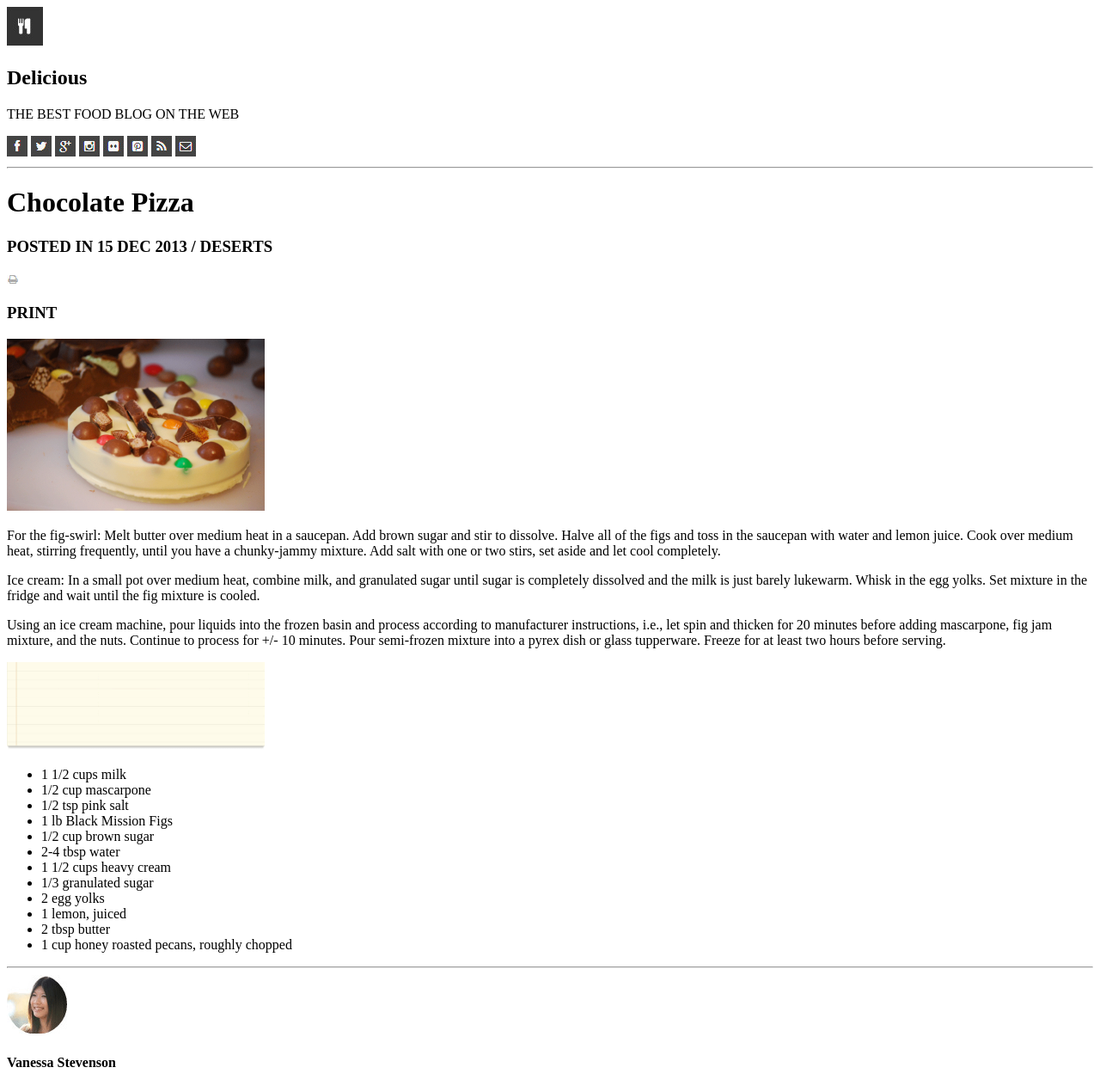
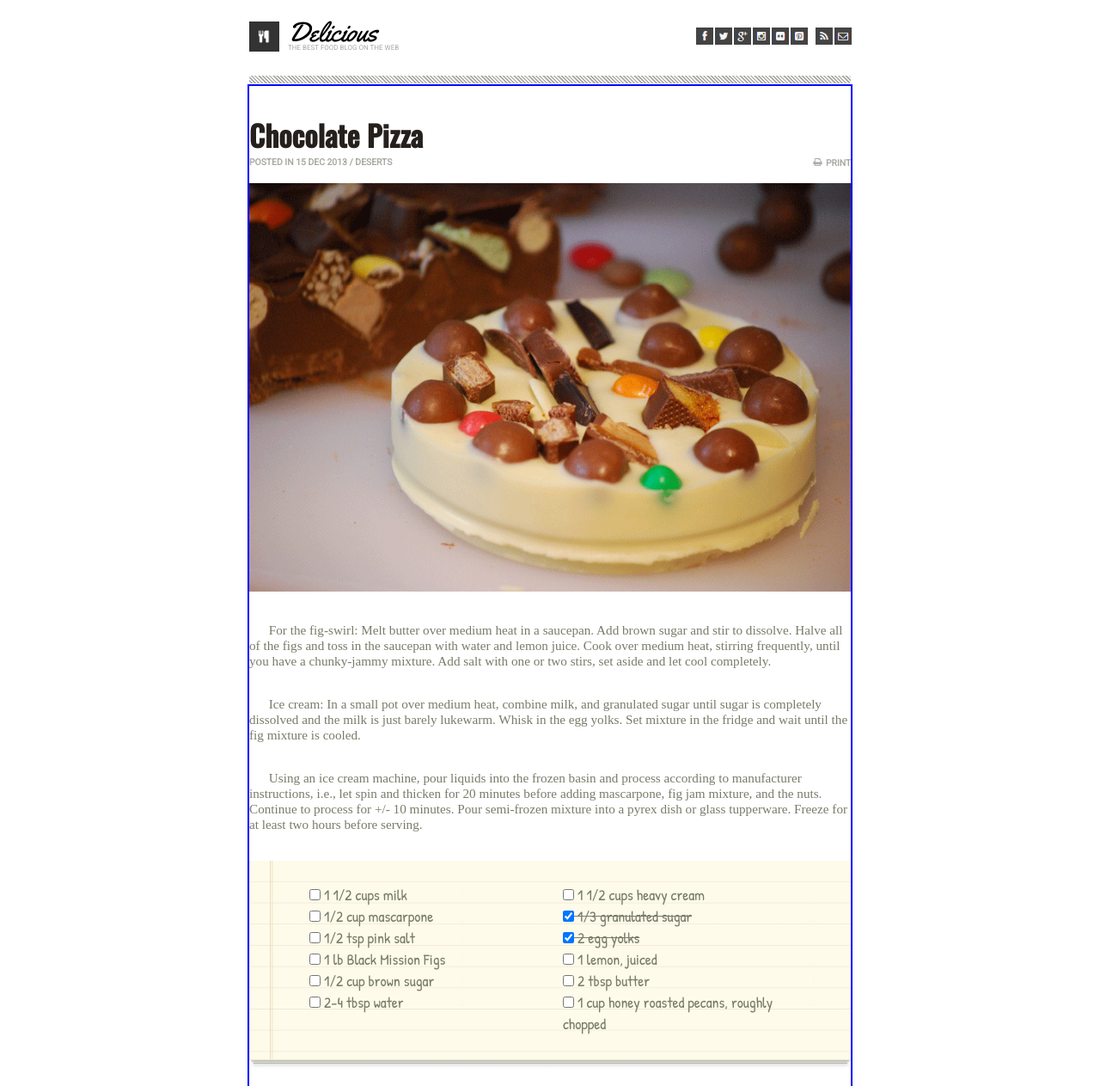
Before and after one commit to jdabassett/chocolate-pizza-css2, a plain HTML site: page index.html in a window 1280 px wide. Shown: the top 1263 px of the page at 86% size. Drawn offline with nearby package versions, Linux system fonts and the light colour scheme; a web font is replaced by a local one.

Commit message:
most of the css styling is finished

```diff
--- a/index.css
+++ /dev/null
@@ -1,52 +0,0 @@
-icon icon-large" src="./images/logo.png" alt="fork and knife"/>
-      <div class="head-title-container">
-        <h2 class="head-title">Delicious</h2>
-        <p class="head-paragraph">THE BEST FOOD BLOG ON THE WEB</p>
-      </div>
-      <div class="head-icon-container">
-        <img class="icon icon-small facebook" src="./images/fb-icon.png" alt="facebook-icon"/>
-        <img class="icon icon-small twitter" src="./images/twit-icon.png" alt="twitter-icon"/>
-        <img class="icon icon-small google" src="./images/gp-icon.png" alt="google-icon"/>
-        <img class="icon icon-small instagram" src="./images/insta-icon.png" alt="instagram-icon"/>
-        <img class="icon icon-small youtube" src="./images/flic-icon.png" alt="flick-icon"/>
-        <img class="icon icon-small pinterest" src="./images/pint-icon.png" alt="pinterest-icon"/>
-        <img class="icon icon-small rss" src="./images/rss-icon.png" alt="rss-icon"/>
-        <img class="icon icon-small email" src="./images/mail-icon.png" alt="email-icon"/>
-      </div>
-      <hr class="large-divider">
-    </head>
-
-    <main>
-
-      <h1 class="title">Chocolate Pizza</h1>
-      <h3 class="subtitle">POSTED IN 15 DEC 2013 / DESERTS</h3>
-      <div class="print-container">
-        <img class="icon icon-print" src="./images/print-icon.png" alt="print-icon"/>
-        <h3 class="print-text">PRINT</h3>
-      </div>
-
-      <img class="main-image" src="./images/choco-pizza.png" alt="chocolate-pizza-image" width="300px"/>
-
-.paragraph-container
-.paragraph
-
-.card-container
-.card-image
-.ul-list
-.li
-.checkmark
-.large-divider
-.author-image
-.author-title
-.author-paragraph">Food enthusiast, photography fan. Add a pinch of raw foodism and that's pretty much who I am.</p>
-        <button class="share-button">SHARE RECIPE</button>
-      </div>
-
-    </main>
-
-    <footer>
-      <div class="footer-divider-container">
-        <hr class="footer-divider">
-        <img class="icon footer-logo" src="./images/small-logo.png" alt="small-logo"/>
-      </div>
-      <p class="footer-paragraph
--- a/index.html
+++ b/index.html
@@ -2,12 +2,16 @@
 <html lang="en">
   <header>
     <title>Title</title>
-    <link href="index.css" rel="stylesheet"/>
+    <link href="styles.css" rel="stylesheet"/>
     <meta name="viewport" content="width=device-width, initial-scale=1.0"/>
+    <link rel="preconnect" href="https://fonts.googleapis.com">
+    <link rel="preconnect" href="https://fonts.gstatic.com" crossorigin>
+    <link href="https://fonts.googleapis.com/css2?family=Carrois+Gothic+SC&family=Noto+Serif&family=Oswald:wght@500&family=Patrick+Hand&family=Roboto&family=Yellowtail&display=swap" rel="stylesheet">
   </header>
   <body>
 
     <head>
+      <div class="head-container">
         <img class="icon icon-large" src="./images/logo.png" alt="fork and knife"/>
         <div class="head-title-container">
           <h2 class="head-title">Delicious</h2>
@@ -23,10 +27,11 @@
           <img class="icon icon-small rss" src="./images/rss-icon.png" alt="rss-icon"/>
           <img class="icon icon-small email" src="./images/mail-icon.png" alt="email-icon"/>
         </div>
-      <hr class="large-divider">
+        <hr class="large-divider head-divider">
+      </div>
     </head>
 
-    <main>
+    <main class="main-container">
 
       <h1 class="title">Chocolate Pizza</h1>
       <h3 class="subtitle">POSTED IN 15 DEC 2013 / DESERTS</h3>
@@ -45,22 +50,24 @@
 
       <div class="card-container">
         <img class="card-image" src="./images/list-bg.png" alt="flashcard" width="300px"/>
-        <ul class="ul-list">
-          <li class="li">1 1/2 cups milk</li>
-          <li class="li">1/2 cup mascarpone</li>
-          <li class="li">1/2 tsp pink salt</li>
-          <li class="li">1 lb Black Mission Figs</li>
-          <li class="li">1/2 cup brown sugar</li>
-          <li class="li">2-4 tbsp water</li>
-          <li class="li checkmark">1 1/2 cups heavy cream</li>
-          <li class="li checkmark">1/3 granulated sugar</li>
-          <li class="li">2 egg yolks</li>
-          <li class="li">1 lemon, juiced</li>
-          <li class="li">2 tbsp butter</li>
-          <li class="li">1 cup honey roasted pecans, roughly chopped</li>
+        <ul class="ul-list left">
+          <li class="li"><input class="checkbox" type="checkbox"> 1 1/2 cups milk</input></li>
+          <li class="li"><input class="checkbox" type="checkbox"> 1/2 cup mascarpone</input></li>
+          <li class="li"><input class="checkbox" type="checkbox"> 1/2 tsp pink salt</input></li>
+          <li class="li"><input class="checkbox" type="checkbox"> 1 lb Black Mission Figs</input></li>
+          <li class="li"><input class="checkbox" type="checkbox"> 1/2 cup brown sugar</input></li>
+          <li class="li"><input class="checkbox" type="checkbox"> 2-4 tbsp water</input></li>
+          </ul>
+        <ul class="ul-list right">
+          <li class="li"><input class="checkbox" type="checkbox"> 1 1/2 cups heavy cream</input></li>
+          <li class="li checkmark"><input class="checkbox" type="checkbox" checked> 1/3 granulated sugar</input></li>
+          <li class="li checkmark"><input class="checkbox" type="checkbox" checked> 2 egg yolks</input></li>
+          <li class="li"><input class="checkbox" type="checkbox"> 1 lemon, juiced</input></li>
+          <li class="li"><input class="checkbox" type="checkbox"> 2 tbsp butter</input></li>
+          <li class="li"><input class="checkbox" type="checkbox"> 1 cup honey roasted pecans, roughly chopped</input></li>
         </ul>
       </div>
-      <hr class="large-divider">
+      <hr class="large-divider main-divider">
 
       <div>
         <img class="author-image" src="./images/van-pic.png" alt="Vanessa Stevenson Image" />
@@ -71,7 +78,7 @@
 
     </main>
 
-    <footer>
+    <footer class="footer-container">
       <div class="footer-divider-container">
         <hr class="footer-divider">
         <img class="icon footer-logo" src="./images/small-logo.png" alt="small-logo"/>
--- /dev/null
+++ b/styles.css
@@ -0,0 +1,273 @@
+
+*, ::before, ::after {
+  --icon-black:#333;
+  --small-icon-black:#434343;
+  --text-black:#26201d;
+  --text-gray:#a8a8a2;
+  --icon-gray:#999999;
+  --share-button-orange:#d8613c;
+  --text-list:#797b69;
+  --background:#ffffff;
+  font-family:'Times New Roman', Times, serif;
+  font-size:16px;
+  box-sizing:content-box;
+  padding:0;
+  margin:0;
+}
+
+body {
+  background-color:var(--background);
+}
+
+/*
+head element
+.head-container
+.head-title-container
+.head-title
+.head-paragraph
+.head-icon-container
+.icon
+.icon-large
+.icon-small
+.facebook
+.twitter
+.google
+.instagram
+.youtube
+.pinterest
+.rss
+.email
+.large-divider
+.head-divider
+*/
+
+.head-container {
+  /* outline:2px solid red; */
+  width:700px;
+  height:100px;
+  margin-left:auto;
+  margin-right:auto;
+  position:relative;
+}
+
+.icon-large {
+  display:block;
+  width:35px;
+  height:35px;
+  position:relative;
+  top:25px;
+}
+
+.head-title-container {
+  /* outline:2px solid blue; */
+  width:200px;
+  height:50px;
+  display:block;
+  position:relative;
+  top:-10px;
+  left:45px;
+}
+.head-title {
+  font-family: 'Yellowtail', cursive;
+  font-weight:300;
+  font-size:2em;
+  margin:0;
+  padding:0;
+  line-height:80%;
+}
+.head-paragraph {
+  font-family: 'Roboto', sans-serif;
+  font-size: 0.5em;
+  color:var(--text-gray);
+  margin:0;
+  padding:0;
+}
+
+.head-icon-container {
+  /* outline:2px solid red; */
+  width:300px;
+  height:40px;
+  position:relative;
+  right:0px;
+  display:block;
+  position:relative;
+  top:-53px;
+  left:522px;
+}
+.icon-small {
+  width:20px;
+  height:20px;
+  margin-left:-2px;
+  padding:0;
+}
+.rss {
+  margin-left:5px;
+}
+
+.large-divider {
+  /* outline:2px solid red; */
+  background-image: repeating-linear-gradient(45deg,white 0px,white 1px, var(--text-gray) 2px, var(--text-gray) 3px);
+  width:700px;
+  height:9px;
+  position:relative;
+  border-radius:3px;
+  border:transparent;
+}
+
+.head-divider {
+  top:-37px;
+}
+
+
+/*
+main element
+.main-container
+.title
+.subtitle
+.print-container
+.icon
+.icon-print
+.print-text
+.main-image
+.paragraph-container
+.paragraph
+  font-family:'Times New Roman', Times, serif;
+.card-container
+.card-image
+.ul-list
+.li
+  font-family: 'Patrick Hand', cursive;
+.checkmark
+.large-divider
+.main-divider
+.author-image
+.author-title
+  font-family: 'Noto Serif', serif;
+.author-paragraph
+.share-button
+  font-family: 'Carrois Gothic SC', sans-serif;
+*/
+
+.main-container {
+  outline:2px solid blue;
+  width:700px;
+  margin-left:auto;
+  margin-right:auto;
+  padding-top:2em;
+  display:relative;
+}
+
+.title {
+  font-family: 'Oswald', sans-serif;
+  font-size:2.1em;
+  color:var(--text-black);
+}
+
+.subtitle {
+  font-family: 'Roboto', sans-serif;
+  color:var(--text-gray);
+  font-size:0.65em;
+  display:block
+}
+
+.print-container {
+  /* outline:2px solid red; */
+  width:200px;
+  position:relative;
+  top:-16px;
+  left:655px;
+}
+
+.icon-print {
+  width:12px;
+  display:inline-block;
+}
+
+.print-text {
+  font-family: 'Roboto', sans-serif;
+  color:var(--text-gray);
+  display:inline-block;
+  font-size:0.65em;
+}
+
+.main-image {
+  width:700px;
+  height:475px;
+}
+
+.paragraph {
+  font-family:'Times New Roman', Times, serif;
+  color:var(--text-list);
+  text-indent:1.5em;
+  font-size:0.95em;
+  margin-top:2.1em;
+}
+
+.card-container {
+  margin-top:2.1em;
+  width:700px;
+  height:250px;
+  position:relative;
+}
+
+.card-image {
+  width:700px;
+  height:243px;
+}
+
+.ul-list {
+  /* outline:2px solid red; */
+  position:relative;
+  list-style-type:none;
+  width:250px;
+}
+.left {
+  top:-220px;
+  left:70px;
+}
+.right {
+  top:-370px;
+  left:365px;
+}
+
+
+.li {
+  font-family: 'Patrick Hand', cursive;
+  color:var(--text-list);
+  font-size:1.1em;
+  line-height:25px;
+}
+.checkmark {
+  text-decoration:line-through;
+}
+
+.main-divider {
+  margin-top:1.5em;
+}
+
+/* .author-image
+.author-title
+  font-family: 'Noto Serif', serif;
+.author-paragraph
+.share-button
+  font-family: 'Carrois Gothic SC', sans-serif; */
+
+.author-image {
+  width:55px;
+}
+
+
+/*
+footer element
+.footer-container
+.footer-divider-container
+.footer-divider
+.icon
+.footer-logo
+.footer-paragraph
+  font-family: 'Noto Serif', serif;
+  */
+
+.footer-container {
+  outline:2px solid green;
+}
```
Also changed, not shown: 1 other file. Lines whose indentation alone changed are shown as unchanged.
